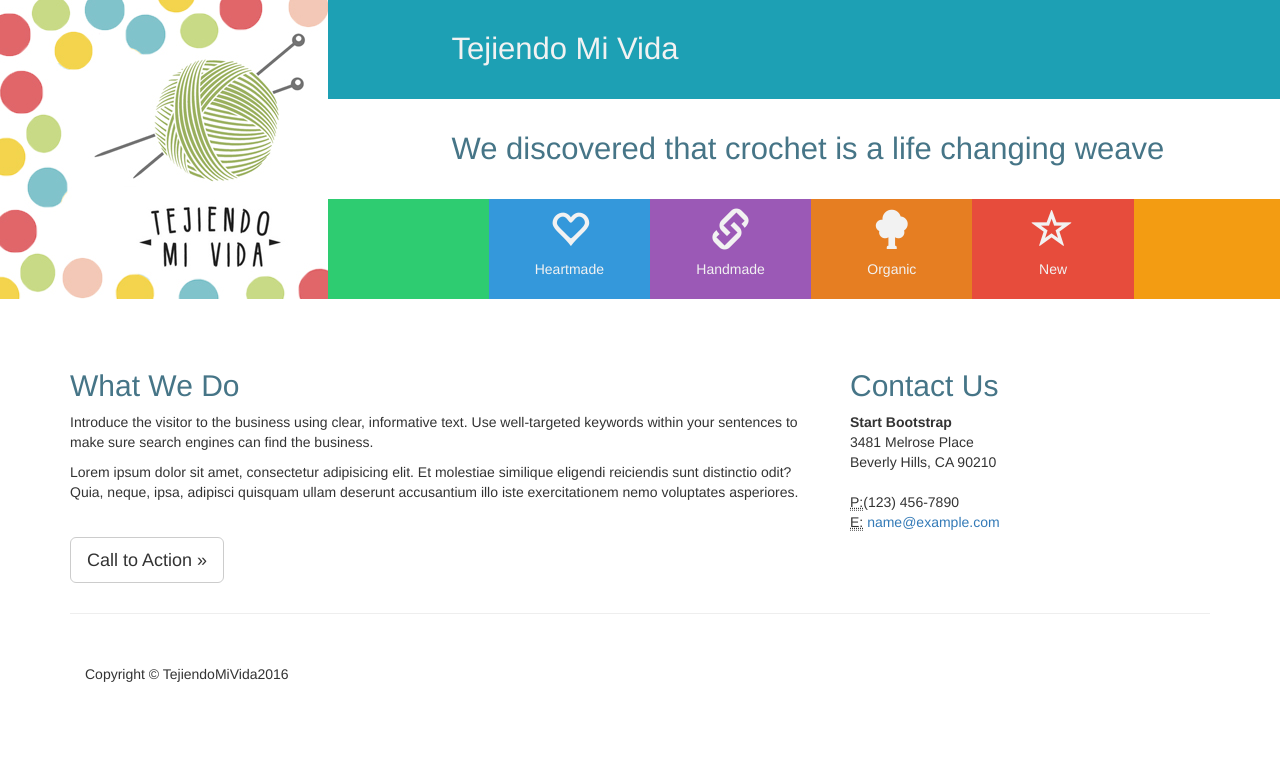
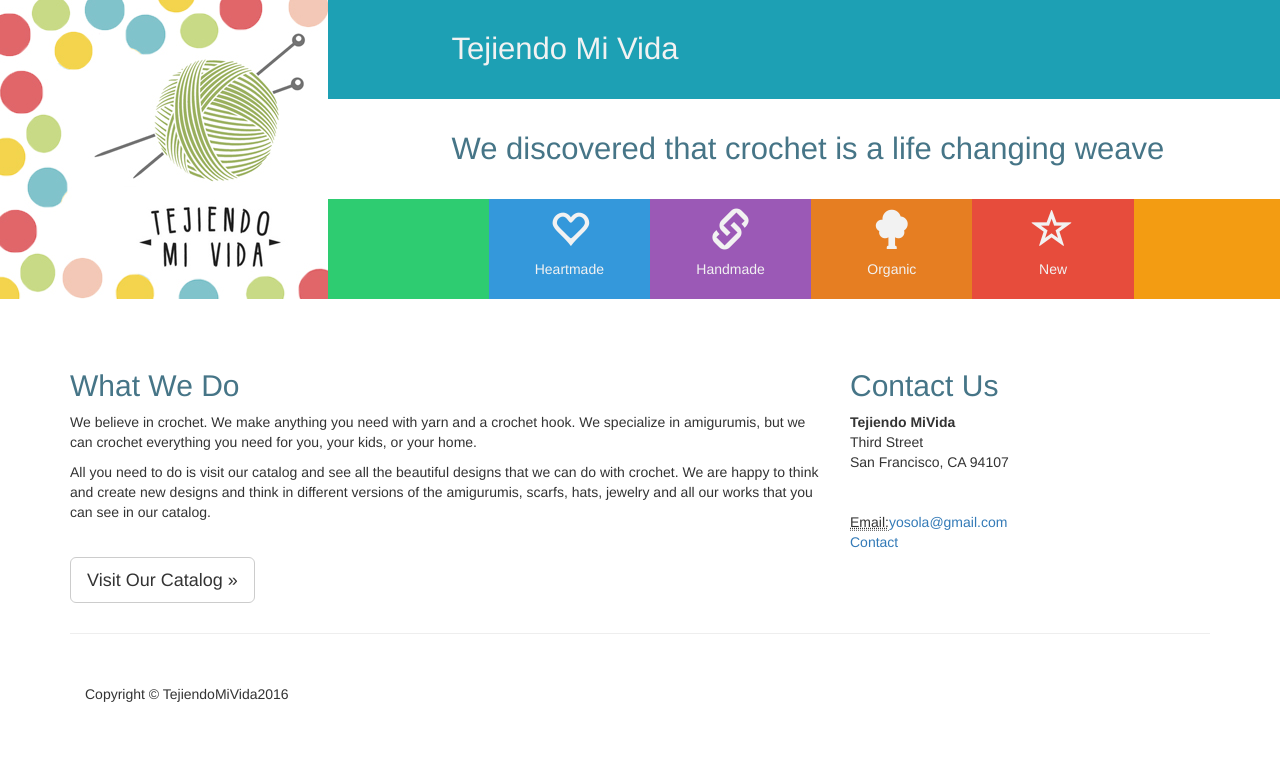
Before and after one commit to Yosolita1978/EcommerceTejiendo, a Django app: page /about/ in a window 1280 px wide. Shown: the part 51-815 px from the top of the page. Before the commit the page ends 733 px from the top, so only its background shows below. Run offline with Django 3.2, Linux system fonts and the light colour scheme; some libraries are stand-ins or nearby versions.

Commit message:
Real info for contact and about

```diff
--- a/collection/templates/about.html
+++ b/collection/templates/about.html
@@ -23,24 +23,25 @@
         <div class="row">
             <div class="col-sm-8">
                 <h2>What We Do</h2>
-                <p>Introduce the visitor to the business using clear, informative text. Use well-targeted keywords within your sentences to make sure search engines can find the business.</p>
-                <p>Lorem ipsum dolor sit amet, consectetur adipisicing elit. Et molestiae similique eligendi reiciendis sunt distinctio odit? Quia, neque, ipsa, adipisci quisquam ullam deserunt accusantium illo iste exercitationem nemo voluptates asperiores.</p>
+                <p>We believe in crochet. We make anything you need with yarn and a crochet hook. We specialize in amigurumis, but we can crochet everything you need for you, your kids, or your home.</p>
+                <p>All you need to do is visit our catalog and see all the beautiful designs that we can do with crochet. We are happy to think and create new designs and think in different versions of the amigurumis, scarfs, hats, jewelry and all our works that you can see in our catalog.</p>
                 <p>
-                    <a class="btn btn-default btn-lg" href="#">Call to Action &raquo;</a>
+                    <a class="btn btn-default btn-lg" href="{% url 'catalog' %}">Visit Our Catalog &raquo;</a>
                 </p>
             </div>
             <div class="col-sm-4">
                 <h2>Contact Us</h2>
                 <address>
-                    <strong>Start Bootstrap</strong>
-                    <br>3481 Melrose Place
-                    <br>Beverly Hills, CA 90210
+                    <strong>Tejiendo MiVida</strong>
+                    <br>Third Street
+                    <br>San Francisco, CA 94107
                     <br>
                 </address>
                 <address>
-                    <abbr title="Phone">P:</abbr>(123) 456-7890
                     <br>
-                    <abbr title="Email">E:</abbr> <a href="mailto:#">name@example.com</a>
+                    <abbr title="Email">Email:</abbr><a href="mailto:#">yosola@gmail.com</a>
+                    <br>
+                    <abbr title="Contact"></abbr><a href="{% url 'contact' %}">Contact</a>
                 </address>
             </div>
         </div>
--- a/collection/templates/contact.html
+++ b/collection/templates/contact.html
@@ -21,8 +21,6 @@
         <div class="inner contact">
                 <!-- Form Area -->
                 <div class="contact-form">
-                    <!-- Form -->
-                    <form id="contact-us" method="post" action="#">
                         <!-- Left Inputs -->
                         <div class="col-xs-6 wow animated slideInLeft" data-wow-delay=".5s">
                             <!-- Name -->
```
